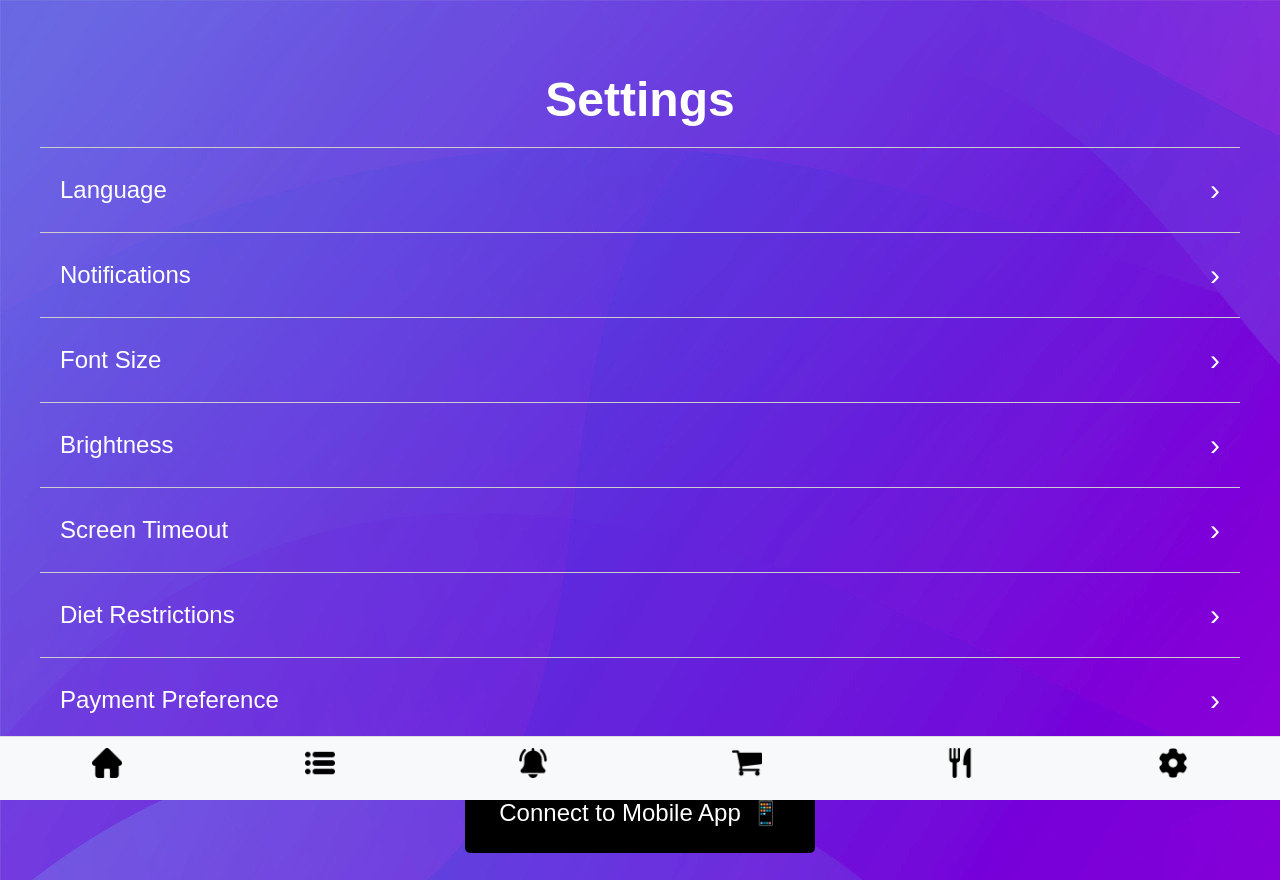
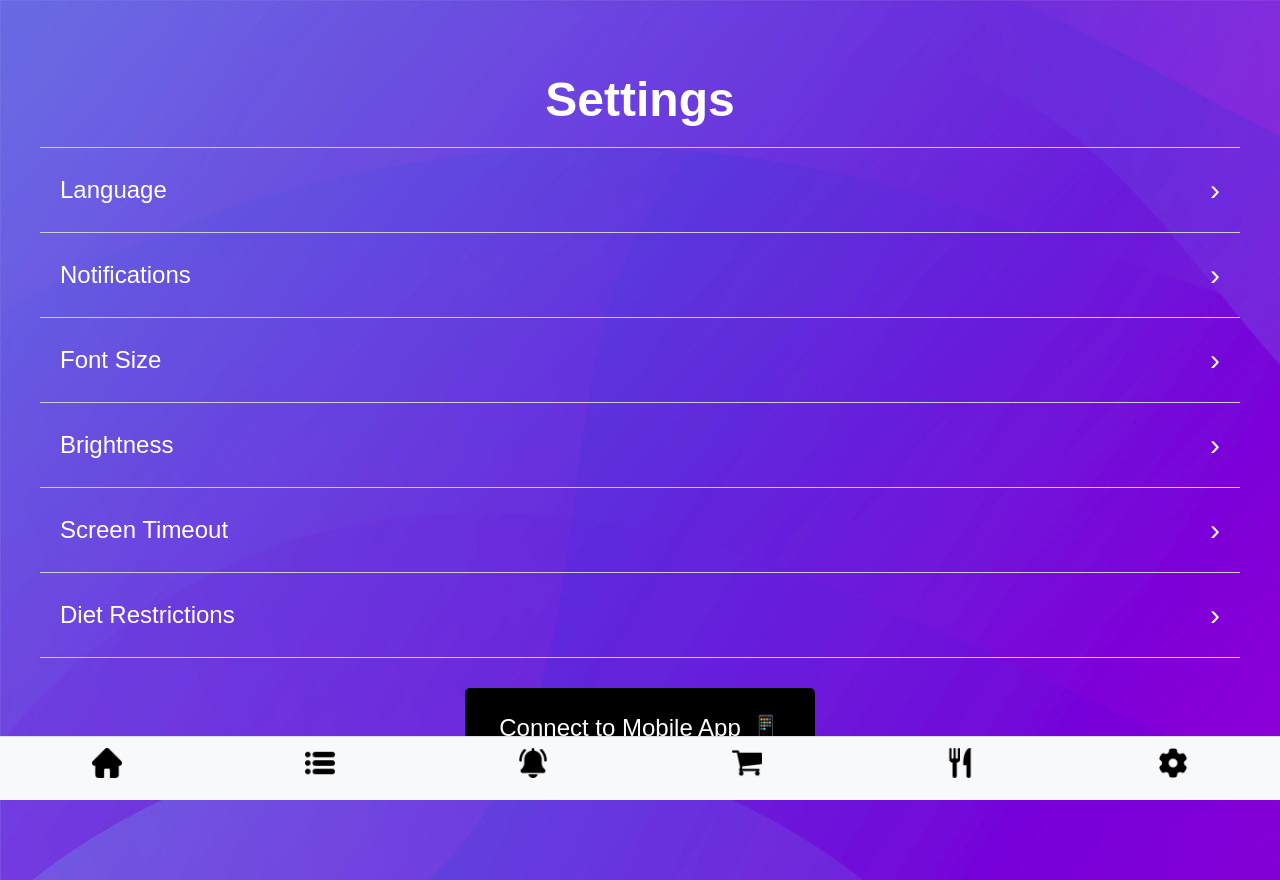
Before and after one commit to CFDougherty/SmartFridge, a React (Create React App) app in the folder smart-fridge-web/: page /settings in a window 1280 px wide. Built offline with nearby package versions, Linux system fonts and the light colour scheme; no server answers.

Commit message:
remove payment preference

```diff
--- a/smart-fridge-web/src/pages/SettingsPage.js
+++ b/smart-fridge-web/src/pages/SettingsPage.js
@@ -11,7 +11,6 @@ const SettingsPage = () => {
     "Brightness",
     "Screen Timeout",
     "Diet Restrictions",
-    "Payment Preference",
   ];
 
   return (
```
Also changed, not shown: 1 other file (tests, documents, lock files or other folders).
